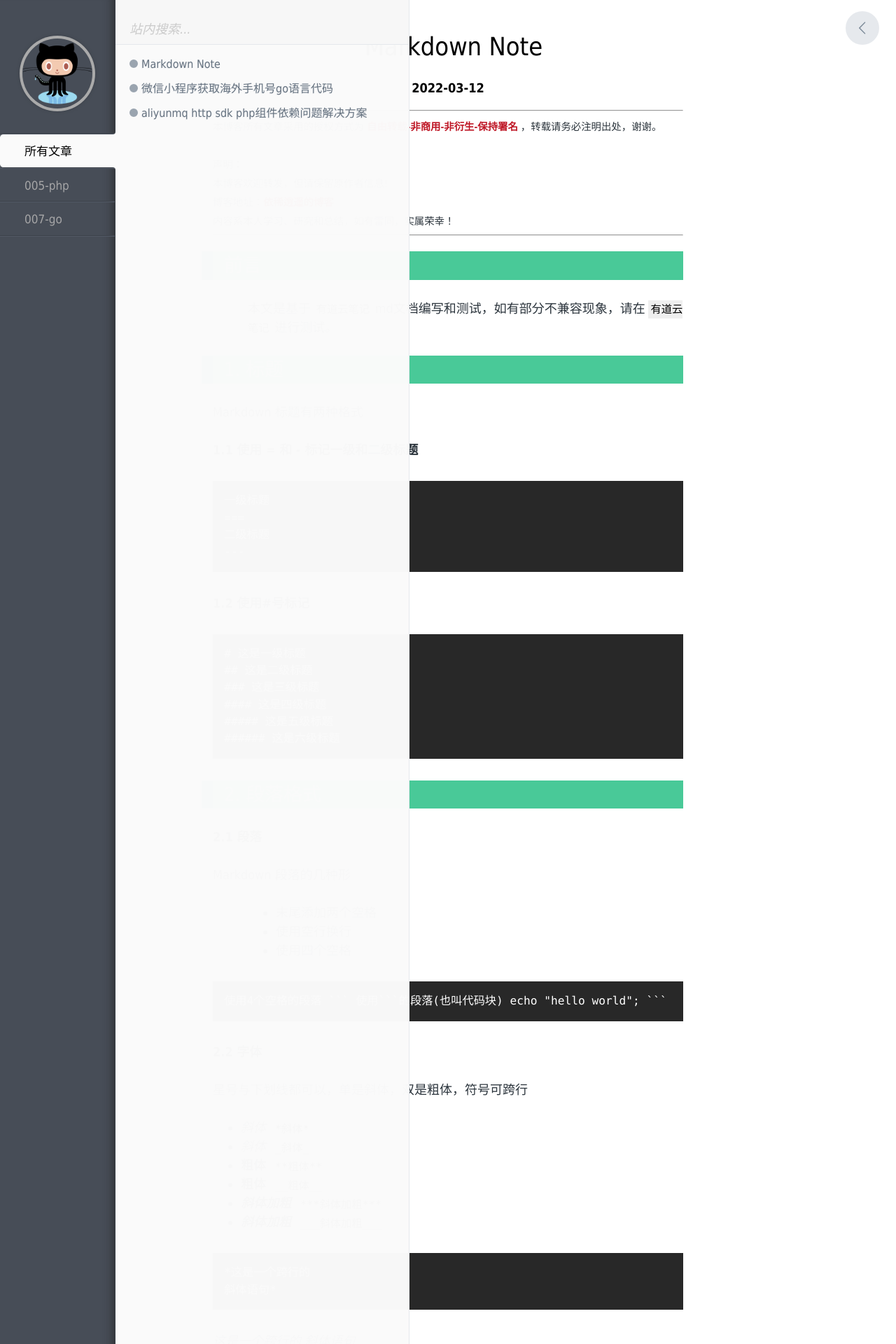
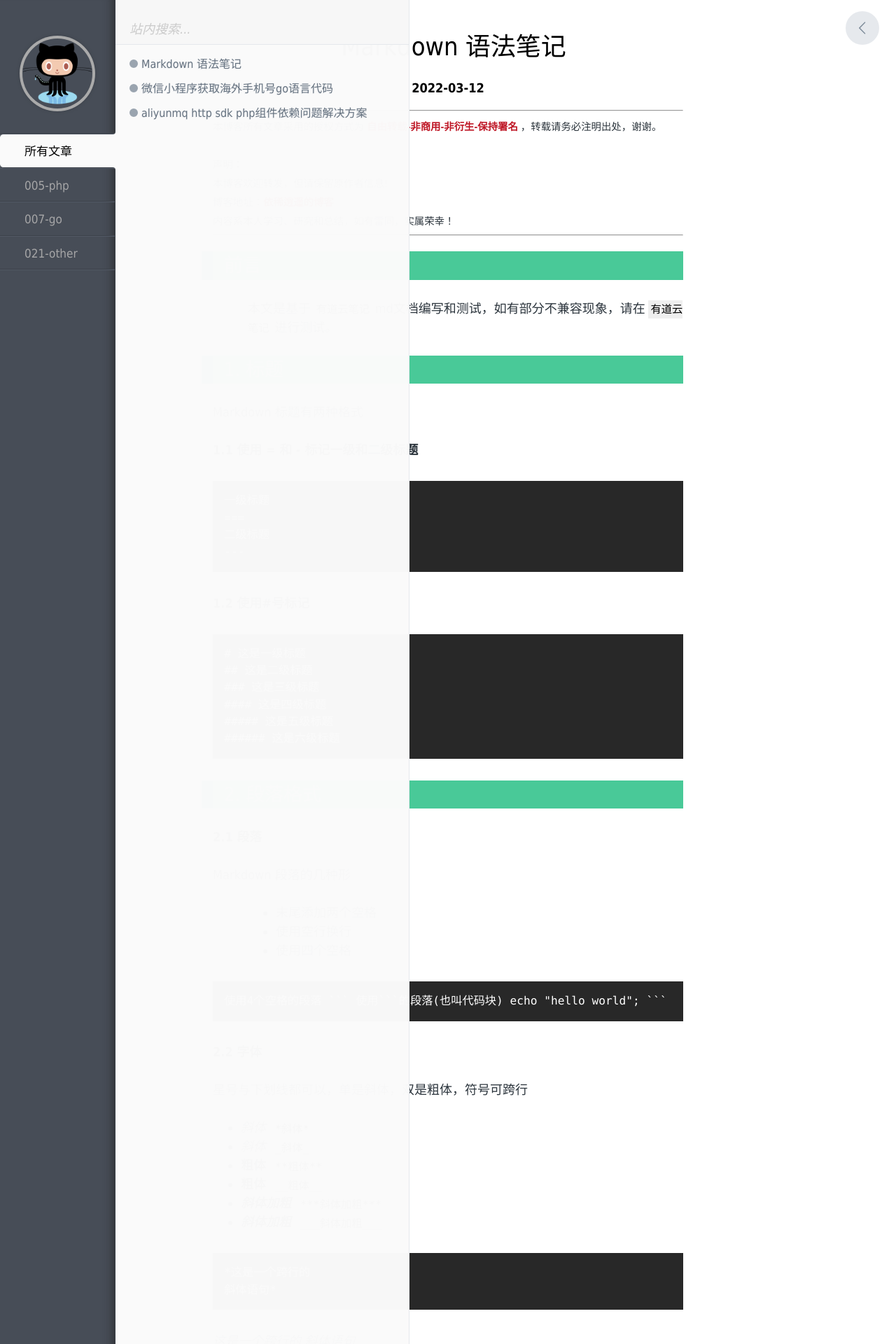
Before and after one commit to wangyao/wangyao.github.io, a Jekyll site: the page built from _posts/021-other/2022-03-12-markdown-note.md, in a window 1280 px wide. Shown: the top 1920 px of the page at 70% size. Built offline with Jekyll 4.4.1, drawn with Linux system fonts in a browser that asks for light colours; our own code applies the rules of GitHub Pages for plain Markdown files.

Commit message:
Update 2022-03-12-markdown-note.md

```diff
--- a/_posts/021-other/2022-03-12-markdown-note.md
+++ b/_posts/021-other/2022-03-12-markdown-note.md
@@ -1,3 +1,10 @@
+---
+layout: post
+title: Markdown 语法笔记
+description: Markdown 语法笔记
+category: 021-other
+---
+
 
 # 前言
 > 本文是基于`有道云笔记`md文档编写和测试，如有部分不兼容现象，请在`有道云笔记`进行测试。
```
